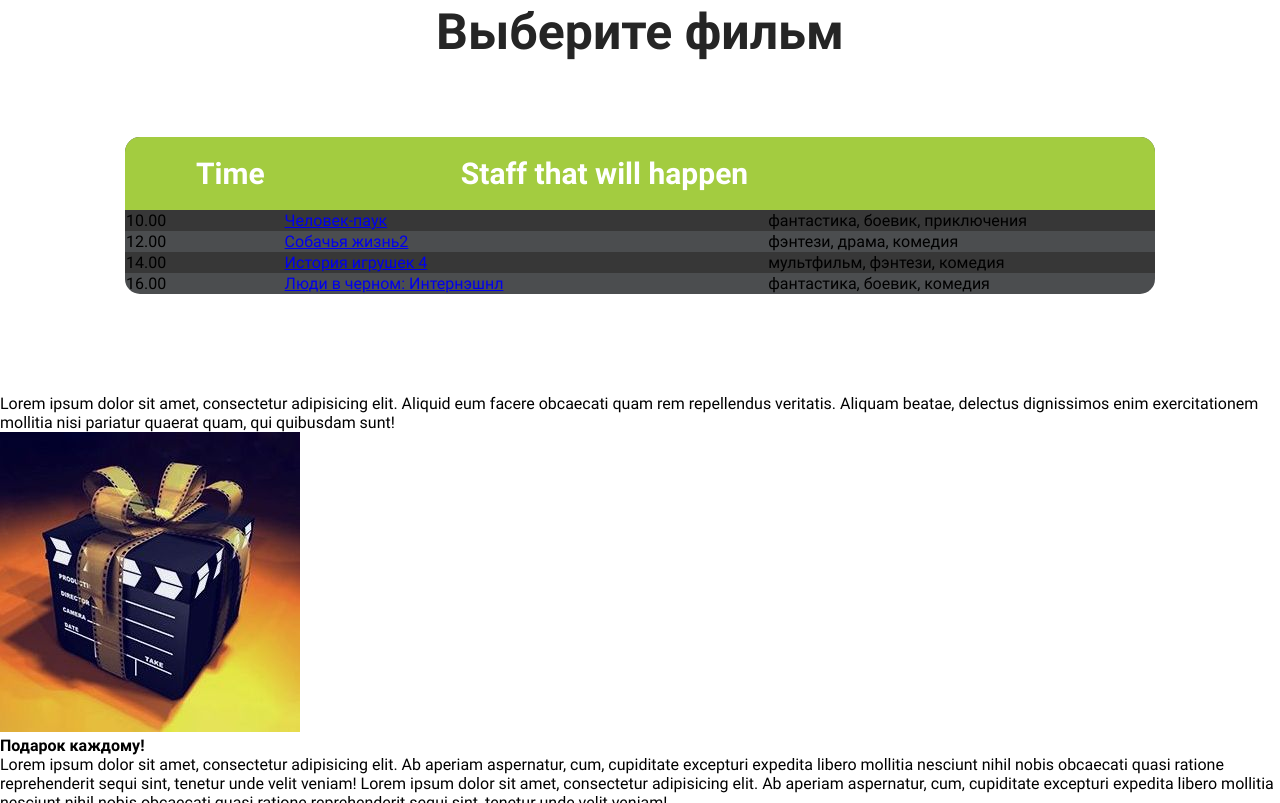
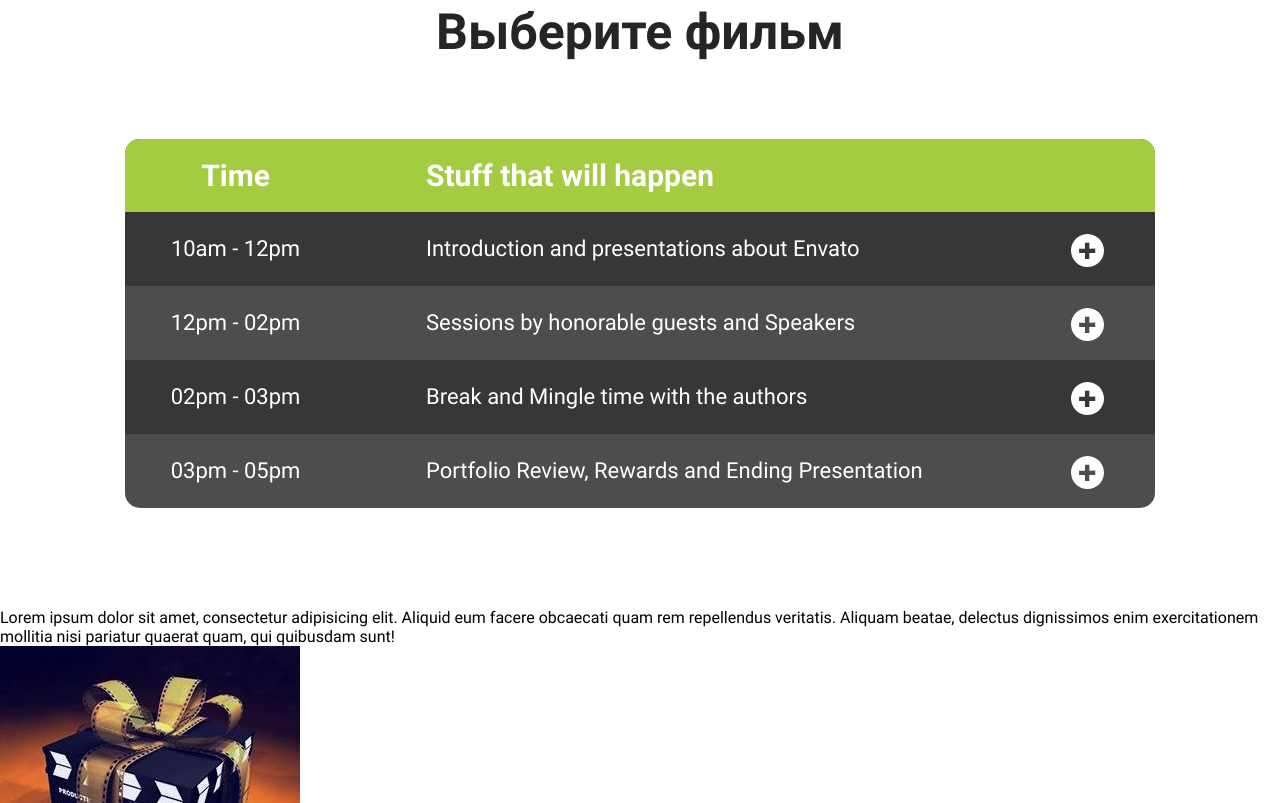
Before and after one commit to PolosovAleksey/cinema-project, a plain HTML site: page index.html in a window 1280 px wide. Shown: the part 1926-2729 px from the top of the page. Drawn offline with Linux system fonts and the light colour scheme; files whose address does not match are found by name.

Commit message:
2.4 - 1 - Добавил теги thead и tbody в index.html, стилизовал таблицу в main.css

```diff
--- a/css/main.css
+++ b/css/main.css
@@ -36,7 +36,7 @@ h6 {
     font-size: 50px;
     color: rgb(37, 37, 37);
     font-weight: 700px;
-    margin: 0 0 76px;
+    margin: 0 0 78px;
     text-align: center;
 }
 
@@ -57,14 +57,45 @@ h6 {
     font-weight: 700;
     color: #fff;
     background: #a3cc40;
-    text-align: right;
     padding:19px;
 }
 
-.movie-list__table tr:nth-child(even) {
+.movie-list__table th:nth-child(1) {
+    width: 183px;
+    text-align: center;
+}
+
+.movie-list__table th:nth-child(2) {
+    width: 620px;
+    text-align: left;
+    padding-left:80px
+}
+
+
+.movie-list__table td:nth-child(1) {
+    font-size: 22px;
+    color:#fff;
+    padding:18px;
+    text-align: center;
+}
+
+.movie-list__table td:nth-child(2) {
+    font-size: 22px;
+    color:#fff;
+    padding:18px;
+    padding-left:80px;
+}
+
+.movie-list__table td:nth-child(3) {
+    font-size: 22px;
+    color:#fff;
+    padding:22px 25px 14px 6px;
+}
+
+.movie-list__table tr:nth-child(odd) {
     background:#373737;
 }
 
-.movie-list__table tr:nth-child(odd) {
+.movie-list__table tr:nth-child(even) {
     background:#4b4d4f;
 }
--- a/index.html
+++ b/index.html
@@ -146,38 +146,59 @@
         <h2 class="movie-list__header">Выберите фильм</h2>
         <div class="container">
             <table class="movie-list__table">
+                <thead>
                     <tr>
                         <th>Time</th>
-                    <th>Staff that will happen</th>
+                        <th>Stuff that will happen</th>
                         <th></th>
                     </tr>
+                </thead>
+                <tbody>
                     <tr>
-                    <td>10.00</td>
-                    <td><a title="kinopoisk.ru: Человек-паук" href="https://www.kinopoisk.ru/film/838/"
-                        target="_blank">Человек-паук</a></td>
-                    <td>фантастика, боевик, приключения</td>
+                        <td>10am - 12pm</td>
+                        <td>Introduction and presentations about Envato</td>
+                        <td><svg
+                            xmlns="http://www.w3.org/2000/svg"
+                            xmlns:xlink="http://www.w3.org/1999/xlink"
+                            width="33px" height="33px">
+                           <path fill-rule="evenodd"  fill="rgb(255, 255, 255)"
+                            d="M16.505,32.994 C7.393,32.994 0.005,25.607 0.005,16.494 C0.005,7.381 7.393,-0.006 16.505,-0.006 C25.618,-0.006 33.005,7.381 33.005,16.494 C33.005,25.607 25.618,32.994 16.505,32.994 ZM24.214,14.591 L18.356,14.631 L18.356,8.796 L13.958,8.777 L13.958,14.637 L8.083,14.637 L8.083,19.074 L13.958,19.074 L13.958,24.889 L18.336,24.889 L18.307,19.074 L24.231,19.074 L24.214,14.591 Z"/>
+                           </svg></td>
                     </tr>
                     <tr>
-                    <td>12.00</td>
-                    <td><a title="kinopoisk.ru: Собачья жизнь 2"
-                        href="https://www.kinopoisk.ru/film/1122114/"
-                        target="_blank">Собачья жизнь2</a></td>
-                    <td>фэнтези, драма, комедия</td>
+                        <td>12pm - 02pm</td>
+                        <td>Sessions by honorable guests and Speakers</td>
+                        <td><svg
+                            xmlns="http://www.w3.org/2000/svg"
+                            xmlns:xlink="http://www.w3.org/1999/xlink"
+                            width="33px" height="33px">
+                           <path fill-rule="evenodd"  fill="rgb(255, 255, 255)"
+                            d="M16.505,32.994 C7.393,32.994 0.005,25.607 0.005,16.494 C0.005,7.381 7.393,-0.006 16.505,-0.006 C25.618,-0.006 33.005,7.381 33.005,16.494 C33.005,25.607 25.618,32.994 16.505,32.994 ZM24.214,14.591 L18.356,14.631 L18.356,8.796 L13.958,8.777 L13.958,14.637 L8.083,14.637 L8.083,19.074 L13.958,19.074 L13.958,24.889 L18.336,24.889 L18.307,19.074 L24.231,19.074 L24.214,14.591 Z"/>
+                           </svg></td>
                     </tr>
                     <tr>
-                    <td>14.00</td>
-                    <td><a title="kinopoisk.ru: История игрушек 4"
-                        href="https://www.kinopoisk.ru/film/846824/"
-                        target="_blank">История игрушек 4</a></td>
-                    <td>мультфильм, фэнтези, комедия</td>
+                        <td>02pm - 03pm</td>
+                        <td>Break and Mingle time with the authors</td>
+                        <td><svg
+                            xmlns="http://www.w3.org/2000/svg"
+                            xmlns:xlink="http://www.w3.org/1999/xlink"
+                            width="33px" height="33px">
+                           <path fill-rule="evenodd"  fill="rgb(255, 255, 255)"
+                            d="M16.505,32.994 C7.393,32.994 0.005,25.607 0.005,16.494 C0.005,7.381 7.393,-0.006 16.505,-0.006 C25.618,-0.006 33.005,7.381 33.005,16.494 C33.005,25.607 25.618,32.994 16.505,32.994 ZM24.214,14.591 L18.356,14.631 L18.356,8.796 L13.958,8.777 L13.958,14.637 L8.083,14.637 L8.083,19.074 L13.958,19.074 L13.958,24.889 L18.336,24.889 L18.307,19.074 L24.231,19.074 L24.214,14.591 Z"/>
+                           </svg></td>
                     </tr>
                     <tr>
-                    <td>16.00</td>
-                    <td><a title="kinopoisk.ru: Люди в черном: Интернэшнл"
-                        href="https://www.kinopoisk.ru/film/693730/"
-                        target="_blank">Люди в черном: Интернэшнл</a></td>
-                    <td>фантастика, боевик, комедия</td>
+                        <td>03pm - 05pm</td>
+                        <td>Portfolio Review, Rewards and Ending Presentation</td>
+                        <td><svg
+                            xmlns="http://www.w3.org/2000/svg"
+                            xmlns:xlink="http://www.w3.org/1999/xlink"
+                            width="33px" height="33px">
+                           <path fill-rule="evenodd"  fill="rgb(255, 255, 255)"
+                            d="M16.505,32.994 C7.393,32.994 0.005,25.607 0.005,16.494 C0.005,7.381 7.393,-0.006 16.505,-0.006 C25.618,-0.006 33.005,7.381 33.005,16.494 C33.005,25.607 25.618,32.994 16.505,32.994 ZM24.214,14.591 L18.356,14.631 L18.356,8.796 L13.958,8.777 L13.958,14.637 L8.083,14.637 L8.083,19.074 L13.958,19.074 L13.958,24.889 L18.336,24.889 L18.307,19.074 L24.231,19.074 L24.214,14.591 Z"/>
+                           </svg></td>
                     </tr>
+                </tbody>
             </table>
         </div>
 
```
Lines whose indentation alone changed are shown as unchanged.
